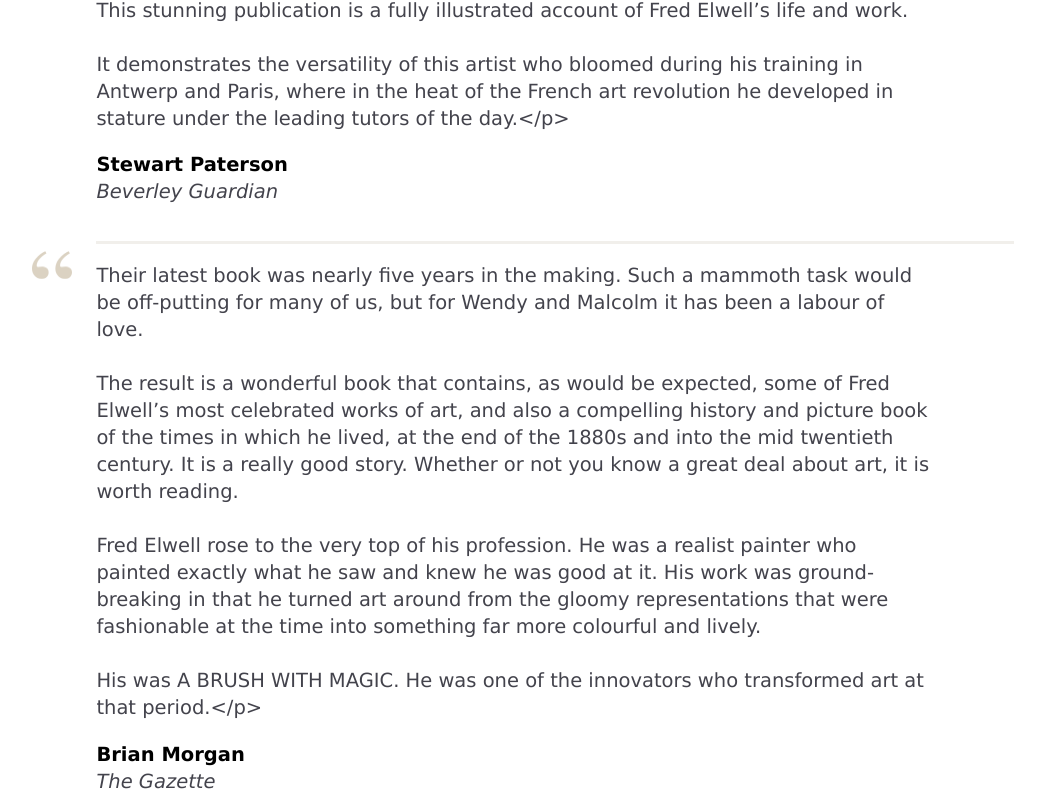
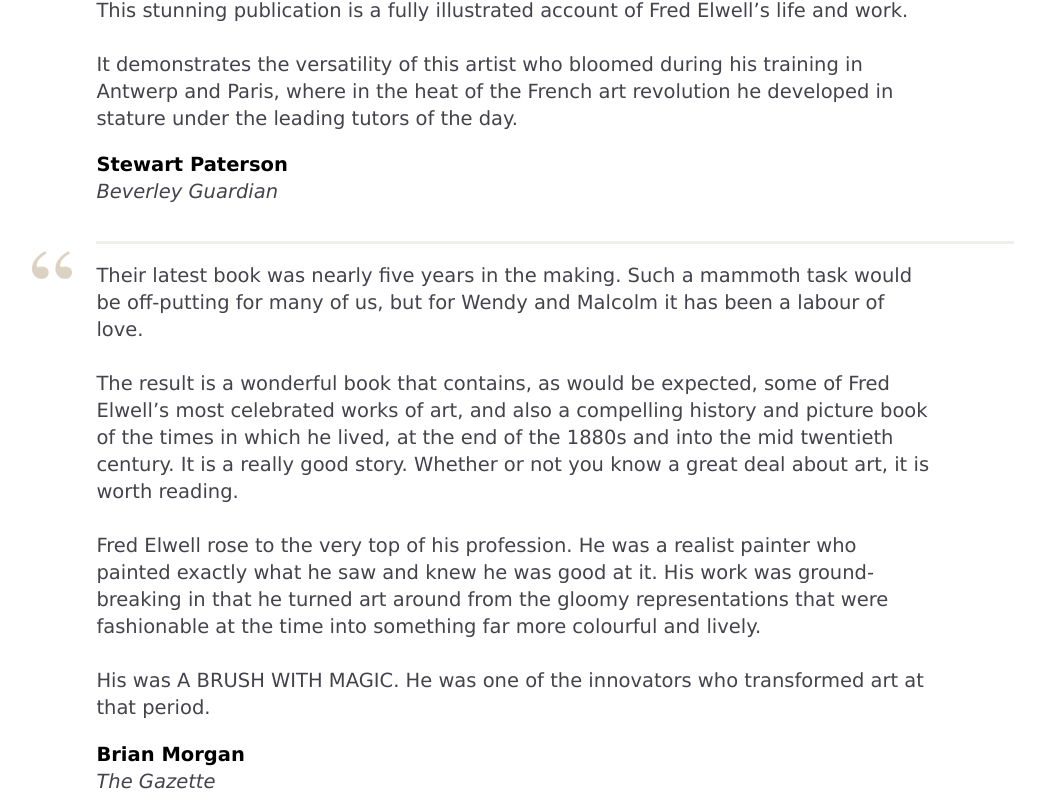
Before and after one commit to regmtait/Elwell-jekyll, a Jekyll site: the page built from 04-reviews.md, in a window 1280 px wide and 1400 px high, scrolled down 587 px. Shown: the part 207-1014 px from the top of the window, without its empty margins (126-1171 px from the left). Built offline with Jekyll 4.4.1, drawn with Linux system fonts in a browser that asks for light colours.

Commit message:
Remove stray tags

```diff
--- a/04-reviews.md
+++ b/04-reviews.md
@@ -17,12 +17,12 @@ The Public Catalogue Foundation is delighted to have had a small role in Wendy a
 <cite>Head of Research and Digitisation, Public Catalogue Foundation</cite></p>
 
 
-> Renowned Beverley-born artist, Fred Elwell, is the subject of a long-awaited new book entitled, Fred Elwell RA – A Life in Art. It is by the recognised authorities on Elwell, Wendy Loncaster and Malcolm Shields.<br><br>This stunning publication is a fully illustrated account of Fred Elwell's life and work.<br><br>It demonstrates the versatility of this artist who bloomed during his training in Antwerp and Paris, where in the heat of the French art revolution he developed in stature under the leading tutors of the day.</p>
+> Renowned Beverley-born artist, Fred Elwell, is the subject of a long-awaited new book entitled, Fred Elwell RA – A Life in Art. It is by the recognised authorities on Elwell, Wendy Loncaster and Malcolm Shields.<br><br>This stunning publication is a fully illustrated account of Fred Elwell's life and work.<br><br>It demonstrates the versatility of this artist who bloomed during his training in Antwerp and Paris, where in the heat of the French art revolution he developed in stature under the leading tutors of the day.
 ><p><span class="author">Stewart Paterson</span><br>
 <cite>Beverley Guardian</cite></p>
 
 
-> Their latest book was nearly five years in the making. Such a mammoth task would be off-putting for many of us, but for Wendy and Malcolm it has been a labour of love.<br><br>The result is a wonderful book that contains, as would be expected, some of Fred Elwell's most celebrated works of art, and also a compelling history and picture book of the times in which he lived, at the end of the 1880s and into the mid twentieth century. It is a really good story. Whether or not you know a great deal about art, it is worth reading.<br><br>Fred Elwell rose to the very top of his profession. He was a realist painter who painted exactly what he saw and knew he was good at it. His work was ground-breaking in that he turned art around from the gloomy representations that were fashionable at the time into something far more colourful and lively.<br><br>His was A BRUSH WITH MAGIC. He was one of the innovators who transformed art at that period.</p>
+> Their latest book was nearly five years in the making. Such a mammoth task would be off-putting for many of us, but for Wendy and Malcolm it has been a labour of love.<br><br>The result is a wonderful book that contains, as would be expected, some of Fred Elwell's most celebrated works of art, and also a compelling history and picture book of the times in which he lived, at the end of the 1880s and into the mid twentieth century. It is a really good story. Whether or not you know a great deal about art, it is worth reading.<br><br>Fred Elwell rose to the very top of his profession. He was a realist painter who painted exactly what he saw and knew he was good at it. His work was ground-breaking in that he turned art around from the gloomy representations that were fashionable at the time into something far more colourful and lively.<br><br>His was A BRUSH WITH MAGIC. He was one of the innovators who transformed art at that period.
 ><p><span class="author">Brian Morgan</span><br>
 <cite>The Gazette</cite></p>
 
```
